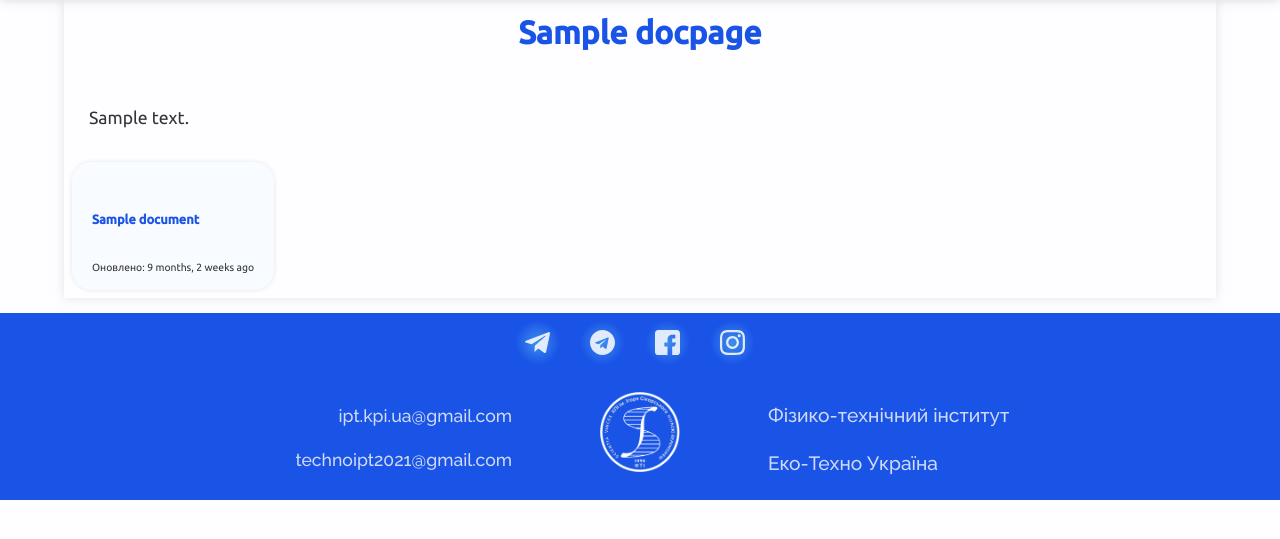
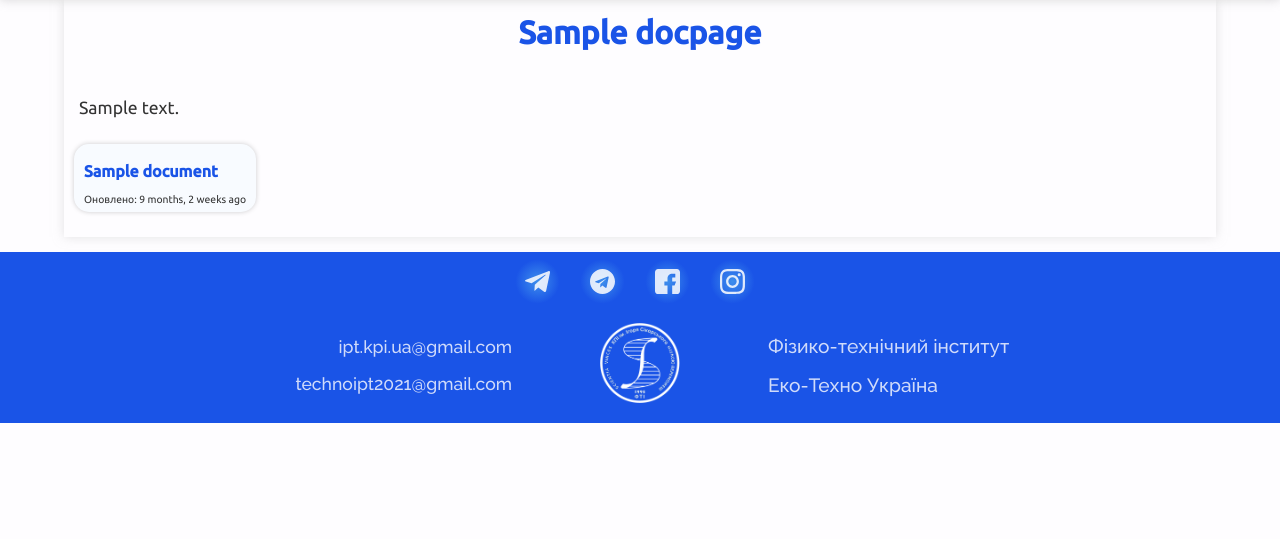
Before and after one commit to aipyth/ipt-intel-techno, a Django app: a page that uses templates/base.html in a window 1280 px wide. Shown: the part 75-614 px from the top of the page. Run offline with Django 3.2, Linux system fonts and the light colour scheme; tables that the repository leaves empty hold one stand-in row (values such as "Sample post"); some libraries are stand-ins or nearby versions.

Commit message:
fix footer and docpage

```diff
--- a/static/css/styles.css
+++ b/static/css/styles.css
@@ -734,6 +734,7 @@ footer p {
   margin-bottom: 2px;
   font-size: 100%;
   line-height: 1.5em;
+  margin-top: 10px;
 }
 
 footer p a {
@@ -899,7 +900,7 @@ footer p a:hover {
   line-height: 1.3em;
   margin-bottom: 0;
   padding-top: 20px;
-  padding: 25px;
+  padding: 15px;
 }
 
 .static-main h2 {
@@ -932,6 +933,7 @@ footer p a:hover {
       -ms-flex-flow: row wrap;
           flex-flow: row wrap;
   margin-bottom: 15px;
+  padding-bottom: 15px;
 }
 
 .downloadfiles a {
@@ -950,7 +952,7 @@ footer p a:hover {
 }
 
 .downloadfile {
-  font-size: 1.2rem;
+  font-size: 1.5rem;
   color: #1a54e7;
   display: -webkit-box;
   display: -ms-flexbox;
@@ -961,12 +963,18 @@ footer p a:hover {
           flex-direction: column;
   -ms-flex-pack: distribute;
       justify-content: space-around;
-  padding: 15px 20px;
-  margin: 8px;
-  -webkit-box-shadow: 0 0 5px rgba(0, 0, 0, 0.1);
-          box-shadow: 0 0 5px rgba(0, 0, 0, 0.1);
-  border-radius: 20px 20px;
+  padding: 5px 10px;
+  margin: 10px;
+  -webkit-box-shadow: 0 0 5px rgba(0, 0, 0, 0.2);
+          box-shadow: 0 0 5px rgba(0, 0, 0, 0.2);
+  border-radius: 15px;
+  min-width: 10rem;
   background-color: rgba(85, 193, 255, 0.035);
+}
+
+.downloadfile h6 {
+  margin-top: 10px;
+  margin-bottom: 10px;
 }
 
 .downloadfile p.updated {
--- a/static/css/styles.sass
+++ b/static/css/styles.sass
@@ -533,6 +533,7 @@ footer
         margin-bottom: 2px
         font-size: 100%
         line-height: 1.5em
+        margin-top: 10px
         a
             color: rgba(254, 253, 255, 0.8)
             transition: all 0.5s ease
@@ -643,7 +644,7 @@ footer
         line-height: 1.3em
         margin-bottom: 0
         padding-top: 20px
-        padding: 25px
+        padding: 15px
     h2
         color: $blue
         border-bottom: 1.5px solid $blue
@@ -664,6 +665,7 @@ footer
     // flex-direction: row
     // flex-grow: 2
     margin-bottom: 15px
+    padding-bottom: 15px
 
     a
         text-decoration: none
@@ -674,20 +676,23 @@ footer
         transform: scale(1.05)
 
 .downloadfile
-    font-size: 1.2rem
+    font-size: 1.5rem
     color: $blue
 
     display: flex
     flex-direction: column
     justify-content: space-around
-    padding: 15px 20px
-    margin: 8px
+    padding: 5px 10px
+    margin: 10px
 
-    box-shadow: 0 0 5px rgba(0, 0, 0, 0.1)
-    border-radius: 20px 20px
+    box-shadow: 0 0 5px rgba(0, 0, 0, 0.2)
+    border-radius: 15px
+    min-width: 10rem
 
     background-color: rgba(85, 193, 255, 0.035)
-
+    h6
+        margin-top: 10px
+        margin-bottom: 10px
     p.updated
         // text-decoration: none
         color: rgba(51, 51, 51, 1)
```
Also changed, not shown: 1 other file.
